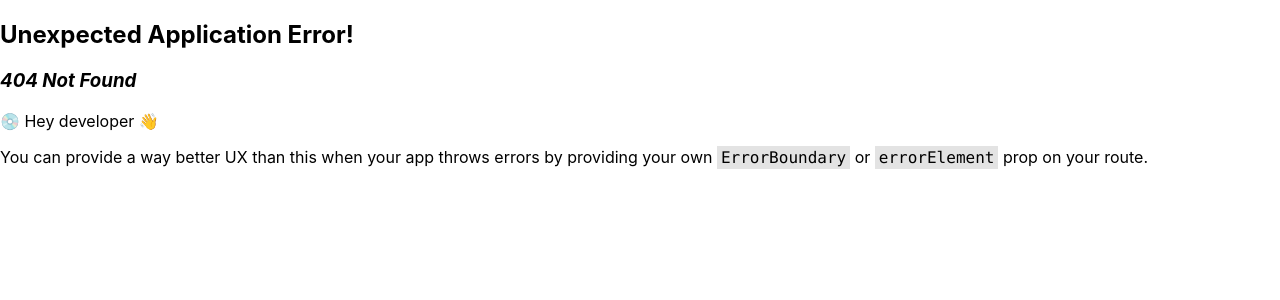
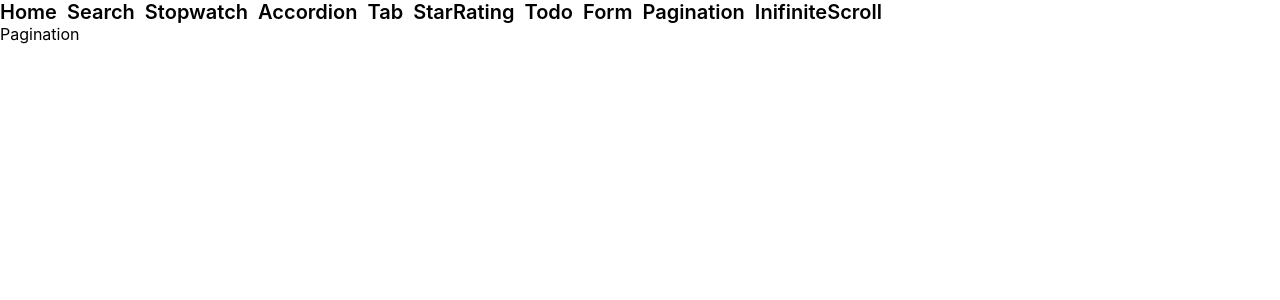
Before and after one commit to ruchita00/React-interview-preparation-topics, a React (Create React App) app in the folder react-topics/: page /pagination in a window 1280 px wide. Before the commit this address had no page. Shown: the top 300 px of the page. Built offline with nearby package versions, Linux system fonts and the light colour scheme.

Commit message:
star rating

```diff
--- a/react-topics/src/Headers.js
+++ b/react-topics/src/Headers.js
@@ -40,6 +40,36 @@ const Headers = () => {
       >
         Tab
       </NavLink>
+      <NavLink
+        style={{ textDecoration: "none", color: "black", fontWeight: 600 }}
+        to="/starRating"
+      >
+        StarRating
+      </NavLink>
+      <NavLink
+        style={{ textDecoration: "none", color: "black", fontWeight: 600 }}
+        to="/todo"
+      >
+        Todo
+      </NavLink>
+      <NavLink
+        style={{ textDecoration: "none", color: "black", fontWeight: 600 }}
+        to="/form"
+      >
+        Form
+      </NavLink>
+      <NavLink
+        style={{ textDecoration: "none", color: "black", fontWeight: 600 }}
+        to="/pagination"
+      >
+        Pagination
+      </NavLink>
+      <NavLink
+        style={{ textDecoration: "none", color: "black", fontWeight: 600 }}
+        to="/inifiniteScroll"
+      >
+        InifiniteScroll
+      </NavLink>
     </div>
   );
 };
--- /dev/null
+++ b/react-topics/src/pages/InifiniteScroll.js
@@ -0,0 +1,7 @@
+import React from "react";
+
+const InifiniteScroll = () => {
+  return <div>InifiniteScroll</div>;
+};
+
+export default InifiniteScroll;
--- /dev/null
+++ b/react-topics/src/pages/Pagination.js
@@ -0,0 +1,7 @@
+import React from "react";
+
+const Pagination = () => {
+  return <div>Pagination</div>;
+};
+
+export default Pagination;
--- /dev/null
+++ b/react-topics/src/pages/StarRating.js
@@ -0,0 +1,47 @@
+import React, { useState } from "react";
+
+export const StarRating = ({ totalStars }) => {
+  const [rating, setRating] = useState(0);
+  const [hover, setHover] = useState(0);
+
+  const handleClick = (value) => {
+    setRating(value);
+  };
+  const handleMoseEnter = (value) => {
+    setHover(value);
+  };
+  const handleMouseLeave = () => {
+    setHover(0);
+  };
+
+  const Star = ({ isFilled, onMoseLeave, onMouseEnter, onClick }) => {
+    return (
+      <span
+        onClick={onClick}
+        onMouseLeave={onMoseLeave}
+        onMouseEnter={onMouseEnter}
+        style={{
+          fontSize: "2rem",
+          color: isFilled ? "yellow" : "gray",
+          cursor: "pointer",
+        }}
+      >
+        ★
+      </span>
+    );
+  };
+  return (
+    <div>
+      <div>
+        {Array.from({ length: totalStars }, (_, i) => (
+          <Star
+            isFilled={i < (rating || hover)}
+            onClick={() => handleClick(i + 1)}
+            onMouseEnter={() => handleMoseEnter(i + 1)}
+            onMoseLeave={handleMouseLeave}
+          />
+        ))}
+      </div>
+    </div>
+  );
+};
--- /dev/null
+++ b/react-topics/src/pages/Todo.js
@@ -0,0 +1,7 @@
+import React from "react";
+
+const Todo = () => {
+  return <div>Todo</div>;
+};
+
+export default Todo;
```
Also changed, not shown: react-topics/src/App.js (+30 -1 lines), react-topics/src/pages/Form.js (added, +7 -0 lines).
